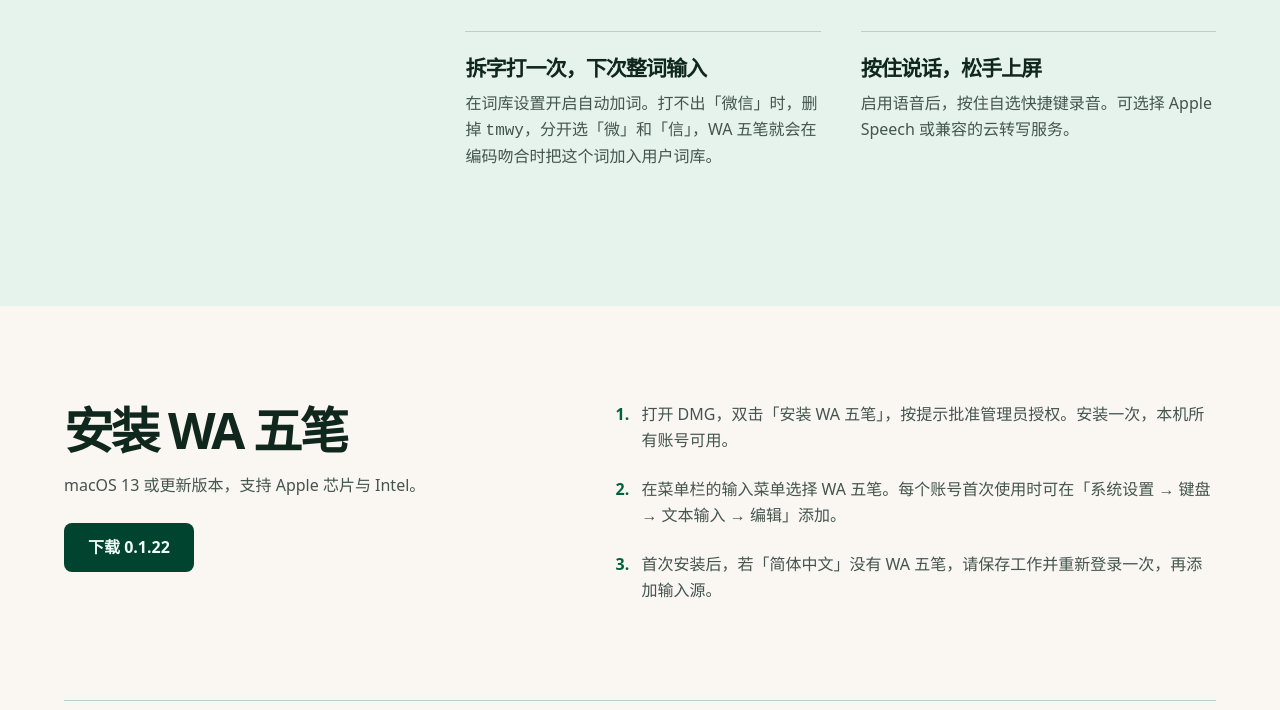
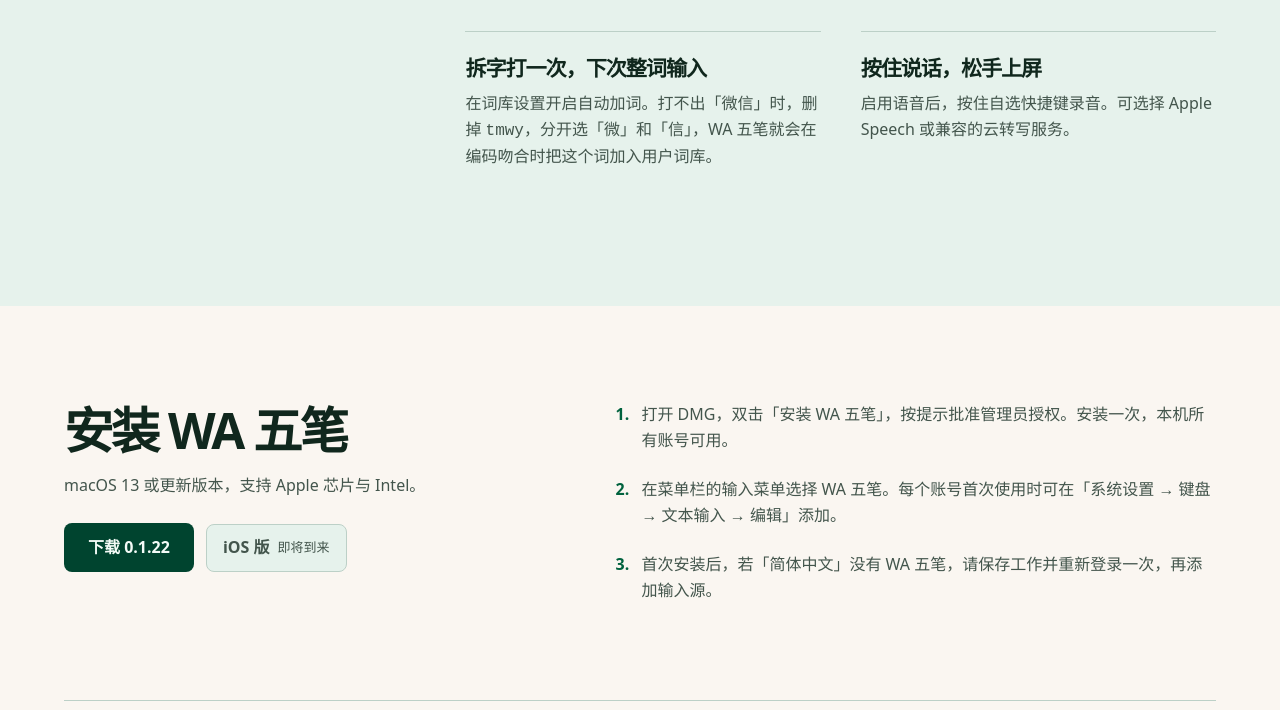
Before and after one commit to huluxiaohuowa/wawubi-web, a plain HTML site: page index.html in a window 1280 px wide. Shown: the part 1303-2013 px from the top of the page. Drawn offline with Linux system fonts and the light colour scheme; no server answers.

Commit message:
Reserve a download button for iOS

```diff
--- a/index.html
+++ b/index.html
@@ -7,7 +7,7 @@
 <meta name="description" content="WA 五笔，为 macOS 原生开发的 86 五笔输入法。">
 <link rel="canonical" href="https://wa-wubi.fuluwa.top/">
 <link rel="icon" type="image/png" sizes="64x64" href="favicon-wa-wubi.png">
-<link rel="stylesheet" href="style.css?v=workbench-4">
+<link rel="stylesheet" href="style.css?v=workbench-5">
 <script src="demo.js?v=017" defer></script>
 <script src="release.js?v=2" defer></script>
 <script src="background.js?v=2" defer></script>
@@ -93,7 +93,10 @@
 <div>
 <h2>安装 WA 五笔</h2>
 <p>macOS 13 或更新版本，支持 Apple 芯片与 Intel。</p>
+<div class="download-options">
 <a class="primary" id="download-release" data-version="0.1.22" href="https://github.com/huluxiaohuowa/wa-wubi/releases/download/v0.1.22/WA-Wubi-0.1.22.dmg">下载 0.1.22</a>
+<button class="download-upcoming" type="button" disabled>iOS 版 <small>即将到来</small></button>
+</div>
 </div>
 <ol>
 <li>打开 DMG，双击「安装 WA 五笔」，按提示批准管理员授权。安装一次，本机所有账号可用。</li>
--- a/style.css
+++ b/style.css
@@ -391,6 +391,21 @@ nav a:hover, .footer > a:last-child:hover {
   gap: var(--space-xl);
 }
 .install p { margin-block: var(--space-md) var(--space-lg); }
+.download-options { display: flex; flex-wrap: wrap; align-items: center; gap: var(--space-sm); }
+.download-upcoming:disabled {
+  display: inline-flex;
+  align-items: center;
+  gap: var(--space-xs);
+  min-height: 48px;
+  padding-inline: var(--space-md);
+  border: 1px solid var(--color-rule);
+  border-radius: var(--radius-control);
+  background: var(--color-paper-2);
+  color: var(--color-muted);
+  font-weight: 700;
+  opacity: 1;
+}
+.download-upcoming small { font-size: var(--text-xs); font-weight: 400; }
 .install ol { display: grid; gap: var(--space-lg); margin: 0; padding-inline-start: var(--space-lg); }
 .install li { padding-inline-start: var(--space-xs); }
 .install li::marker { color: var(--color-focus); font-weight: 700; }
```
